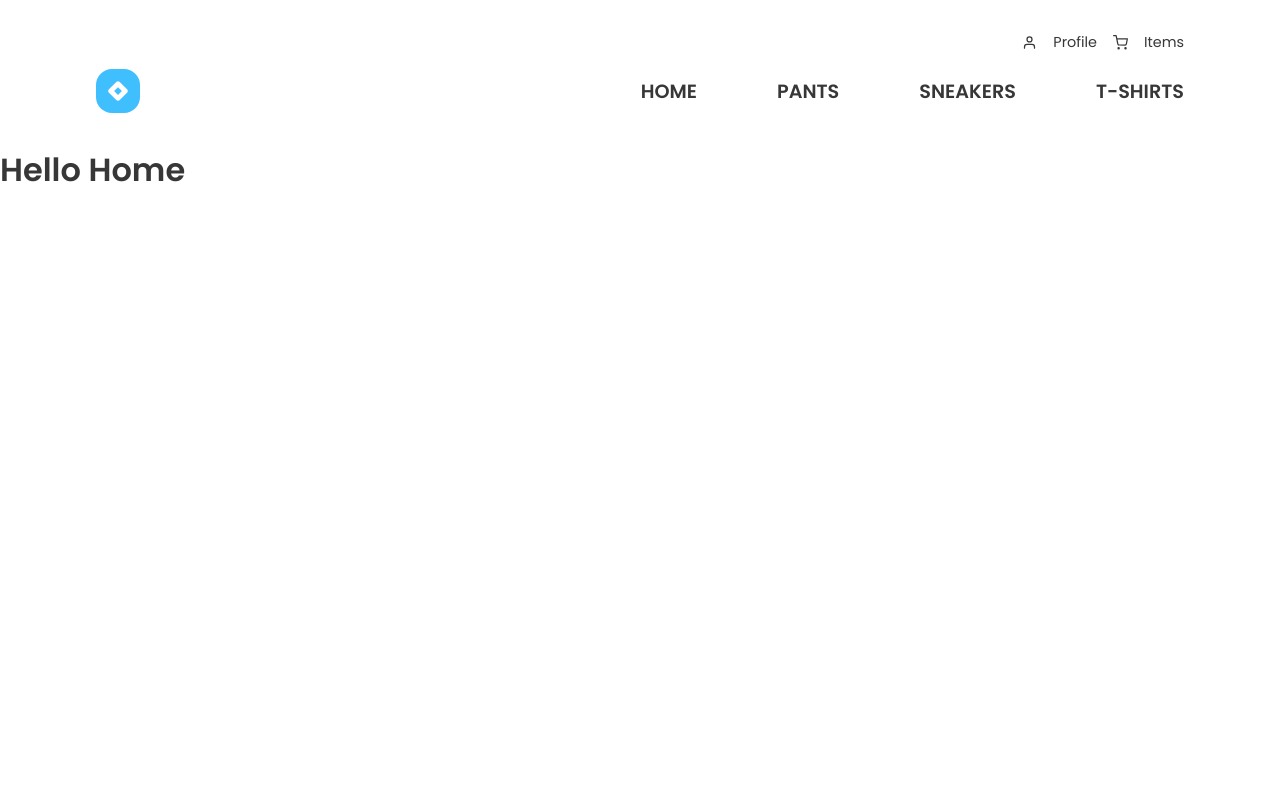
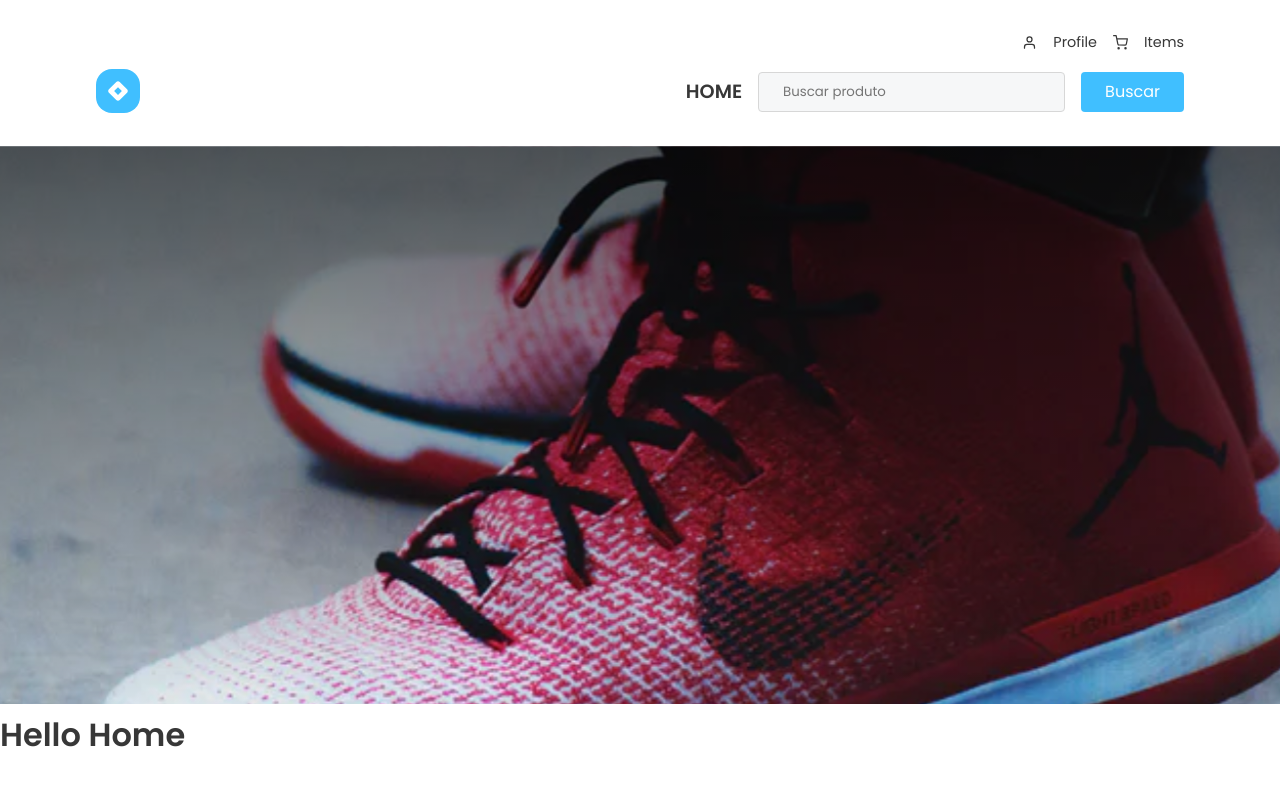
Before and after one commit to 21E321E4-DFE-GRP-EDS-01C1-N2-P1/camelo, a React (Create React App) app: page / in a window 1280 px wide. Shown: the top 786 px of the page. Built offline with nearby package versions, Linux system fonts and the light colour scheme.

Commit message:
incluindo banner no header e removendo menus

```diff
--- a/src/components/Header/index.tsx
+++ b/src/components/Header/index.tsx
@@ -2,6 +2,7 @@ import { FiUser, FiShoppingCart } from "react-icons/fi";
 import { Link } from "react-router-dom";
 import { Container, Content, NavigationArea, ProfileArea } from "./styles";
 import logoImg from "../../assets/logo.svg";
+import bannerImg from "../../assets/banner.svg";
 
 export function Header() {
   return (
@@ -20,18 +21,20 @@ export function Header() {
         </ProfileArea>
 
         <NavigationArea>
-            <img src={logoImg} alt="logo img" />
+            <img src={logoImg} alt="logo img" title="logo img" />
 
           <nav>
             <ul>
               <li><Link to="">home</Link></li>
-              <li><Link to="">pants</Link></li>
-              <li><Link to="">sneakers</Link></li>
-              <li><Link to="">t-shirts</Link></li>
             </ul>
+            <input type="text" placeholder="Buscar produto"/>
+            <button>Buscar</button>
           </nav>
         </NavigationArea>
       </Content>
+        <div className="bannerArea">
+          <img src={bannerImg} alt="banner img" title="banner img" />
+        </div>
     </Container>
   );
 }
--- a/src/components/Header/styles.ts
+++ b/src/components/Header/styles.ts
@@ -2,6 +2,10 @@ import styled from 'styled-components';
 
 export const Container = styled.header`
   background: var(--background);
+
+  .bannerArea > img {
+    width: 100%;
+  }
 `;
 
 export const Content = styled.div`
@@ -51,6 +55,14 @@ export const NavigationArea = styled.div`
     margin-left: 5rem;
   }
 
+  nav {
+    display: flex;
+
+    input {
+      margin: 0 1rem;
+    }
+  }
+
   a {
     color: var(--text);
     text-decoration: none;
@@ -58,4 +70,28 @@ export const NavigationArea = styled.div`
     font-size: 1.2rem;
     font-weight: 600;
   }
+
+  input {
+    padding: .5rem 1.5rem;
+    height: 2.5rem;
+    border-radius: 0.25rem;
+    background: var(--gray-light);
+    border: 1px solid #d7d7d7;
+
+  }
+
+  button {
+    padding: 0 1.5rem;
+    height: 2.5rem;
+    background: var(--blue);
+    color: var(--background);
+    border: 0;
+    border-radius: 0.25rem;
+    font-size: 1rem;
+    transition: filter 0.2s;
+
+    &:hover {
+      filter: opacity(0.9);
+    }
+  }
 `;
```
Also changed, not shown: src/assets/banner.svg (renamed from src/assets/Promotion Image.svg).
